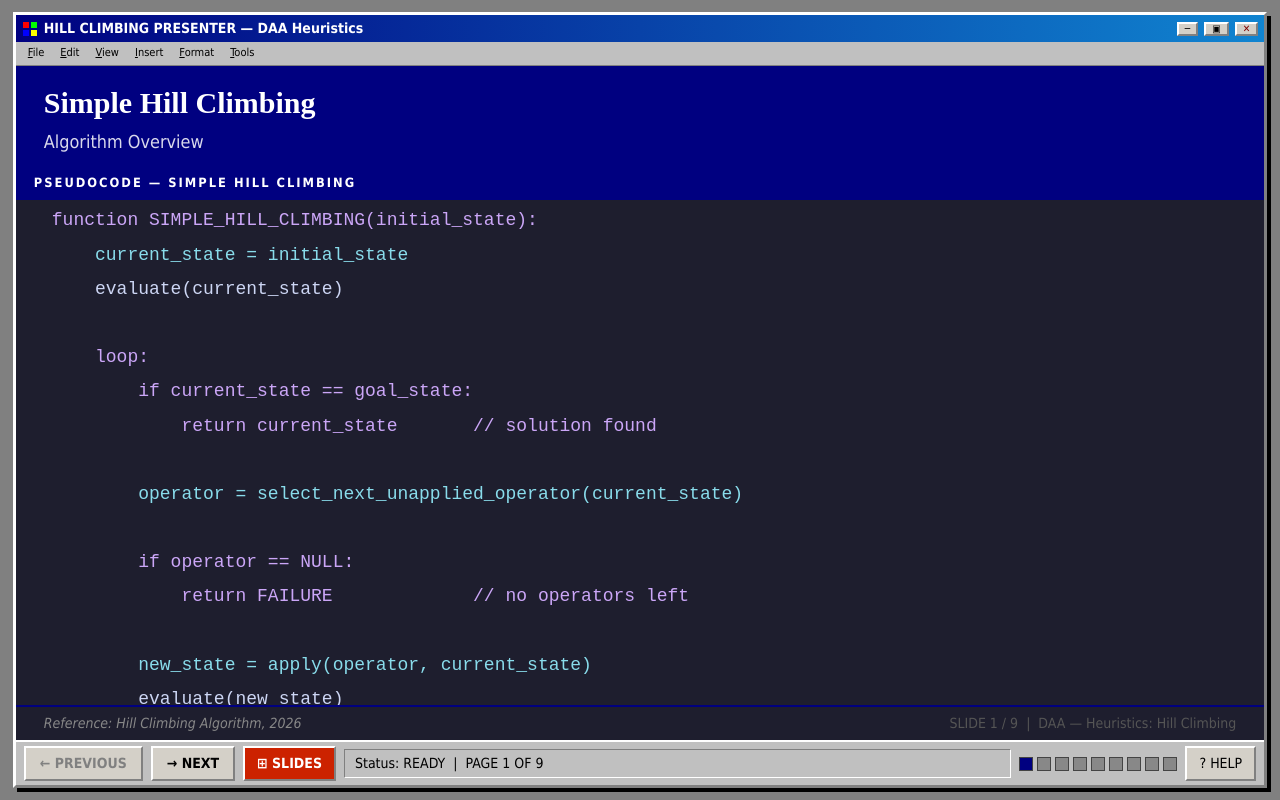
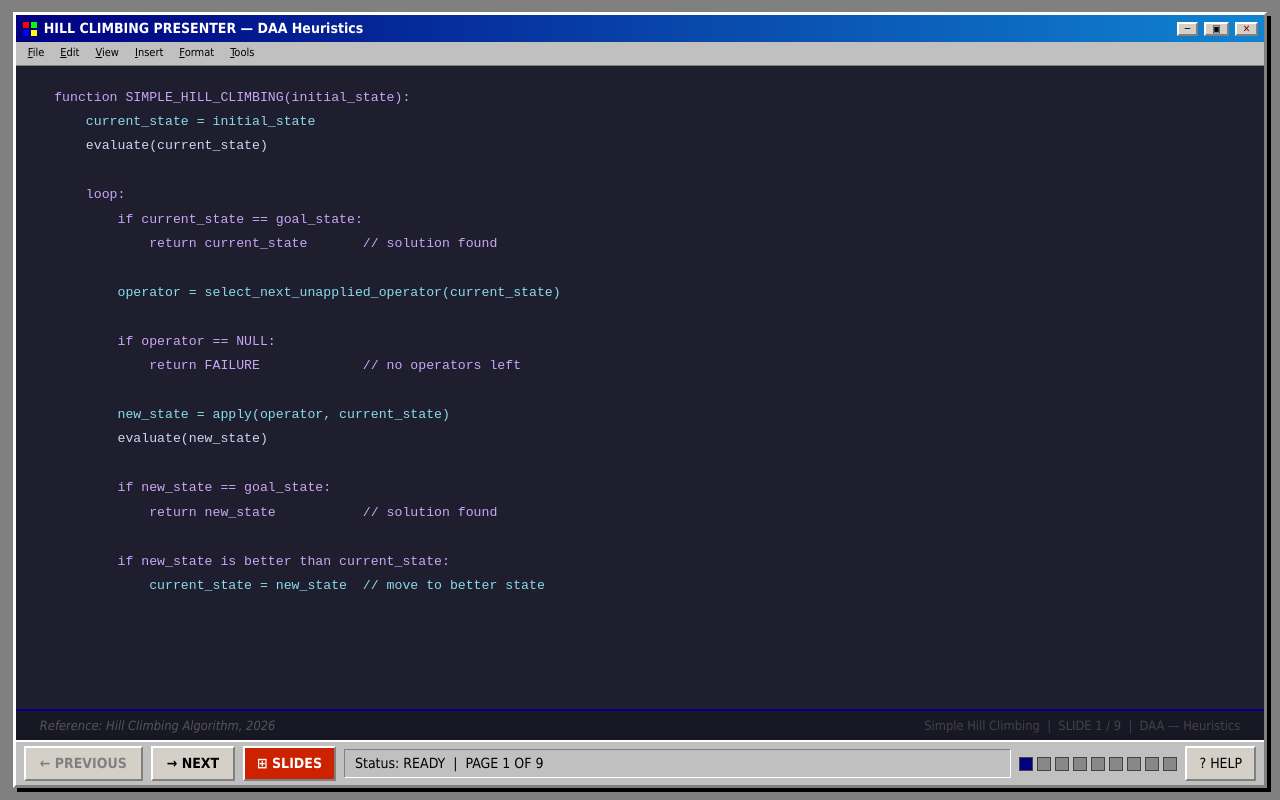
Before and after one commit to Renz5678/Hill-Climbing, a React (Vite) app in the folder app/: page / in a window 1280 px wide. Built offline with nearby package versions, Linux system fonts and the light colour scheme.

Commit message:
Lowered font

```diff
--- a/app/src/components/PseudocodeSlide.jsx
+++ b/app/src/components/PseudocodeSlide.jsx
@@ -1,58 +1,30 @@
 import React from 'react';
 
-export default function PseudocodeSlide({ slideNum, title, subtitle, code, citation, accentColor = '#000080' }) {
+export default function PseudocodeSlide({ slideNum, title, code, citation, accentColor = '#000080' }) {
   return (
-    <div style={{ display: 'flex', flexDirection: 'column', height: '100%', fontFamily: 'Tahoma, Arial, sans-serif' }}>
+    <div style={{ display: 'flex', flexDirection: 'column', height: '100%', fontFamily: 'Courier New, Consolas, monospace' }}>
 
-      {/* ══ TOP BANNER ══ */}
-      <div style={{
-        background: accentColor,
-        padding: '14px 28px 12px',
-        flexShrink: 0,
-      }}>
-        <div style={{ fontSize: 'clamp(20px, 2.4vw, 30px)', fontWeight: 'bold', color: '#fff', fontFamily: 'Times New Roman, serif' }}>
-          {title}
-        </div>
-        {subtitle && (
-          <div style={{ fontSize: 'clamp(13px, 1.4vw, 18px)', color: 'rgba(255,255,255,0.85)', marginTop: 4 }}>{subtitle}</div>
-        )}
-      </div>
-
-      {/* ══ PSEUDOCODE — fills all remaining space, NO margin, NO border ══ */}
+      {/* ══ CODE BLOCK — fills everything ══ */}
       <div style={{
         flex: 1,
         background: '#1e1e2e',
         color: '#cdd6f4',
-        fontFamily: 'Courier New, Consolas, monospace',
-        fontSize: 'clamp(13px, 1.5vw, 18px)',
-        lineHeight: 1.9,
-        padding: '36px 36px 20px',
+        /* vh-based font so ALL lines fit in the visible area regardless of screen size */
+        fontSize: 'clamp(11px, 1.65vh, 20px)',
+        lineHeight: 1.85,
+        padding: '2.5vh 3vw 1vh',
         overflow: 'hidden',
         position: 'relative',
       }}>
-        {/* Code block label bar */}
-        <div style={{
-          position: 'absolute', top: 0, left: 0, right: 0,
-          background: accentColor,
-          color: '#fff',
-          fontSize: 'clamp(11px, 1vw, 14px)',
-          fontFamily: 'Tahoma, sans-serif',
-          fontWeight: 'bold',
-          padding: '4px 18px',
-          letterSpacing: 2,
-        }}>
-          PSEUDOCODE — {title.toUpperCase()}
-        </div>
-
         {code.split('\n').map((line, i) => {
           const isComment  = line.trim().startsWith('//');
           const isKeyword  = /^\s*(function|loop|for|if|return|continue)\b/.test(line);
           const isVar      = /^\s*(new_state|current_state|target|neighbor|current_solution|operator)\b/.test(line);
           return (
             <div key={i} style={{
-              color: isComment ? '#6c7086'
-                   : isKeyword ? '#cba6f7'
-                   : isVar     ? '#89dceb'
+              color: isComment  ? '#6c7086'
+                   : isKeyword  ? '#cba6f7'
+                   : isVar      ? '#89dceb'
                    : '#cdd6f4',
               fontStyle: isComment ? 'italic' : 'normal',
               whiteSpace: 'pre',
@@ -63,23 +35,21 @@ export default function PseudocodeSlide({ slideNum, title, subtitle, code, citat
         })}
       </div>
 
-      {/* ══ FOOTER ══ */}
+      {/* ══ SLIM FOOTER ══ */}
       <div style={{
-        background: '#1e1e2e',
+        background: '#181825',
         borderTop: `2px solid ${accentColor}`,
-        padding: '6px 28px',
+        padding: '5px 24px',
         display: 'flex',
         justifyContent: 'space-between',
         alignItems: 'center',
         flexShrink: 0,
       }}>
-        {citation && (
-          <div style={{ fontSize: 'clamp(11px, 1.1vw, 14px)', color: '#888', fontStyle: 'italic' }}>
-            Reference: {citation}
-          </div>
-        )}
-        <div style={{ fontSize: 'clamp(11px, 1.1vw, 14px)', color: '#555', marginLeft: 'auto' }}>
-          SLIDE {slideNum} / 9 &nbsp;|&nbsp; DAA — Heuristics: Hill Climbing
+        <div style={{ fontSize: 'clamp(10px, 1vw, 13px)', color: '#555', fontStyle: 'italic', fontFamily: 'Tahoma, sans-serif' }}>
+          {citation ? `Reference: ${citation}` : ''}
+        </div>
+        <div style={{ fontSize: 'clamp(10px, 1vw, 13px)', color: '#444', fontFamily: 'Tahoma, sans-serif' }}>
+          {title} &nbsp;|&nbsp; SLIDE {slideNum} / 9 &nbsp;|&nbsp; DAA — Heuristics
         </div>
       </div>
     </div>
--- a/app/src/components/SimSlide.jsx
+++ b/app/src/components/SimSlide.jsx
@@ -95,6 +95,7 @@ export default function SimSlide({
           borderRight: '3px solid #e0e0e0',
           padding: '14px 20px',
           overflowY: 'auto',
+          overflowX: 'hidden',
         }}>
           {/* Phase badge */}
           <div style={{
@@ -112,8 +113,8 @@ export default function SimSlide({
 
           {/* ── THE STEP TEXT — primary content ── */}
           <div style={{
-            fontSize: 'clamp(16px, 2vw, 30px)',
-            lineHeight: 2.0,
+            fontSize: 'clamp(16px, 2vw, 28px)',
+            lineHeight: 1.65,
             color: '#111',
             fontFamily: 'Courier New, Consolas, monospace',
             fontWeight: 'bold',
```
